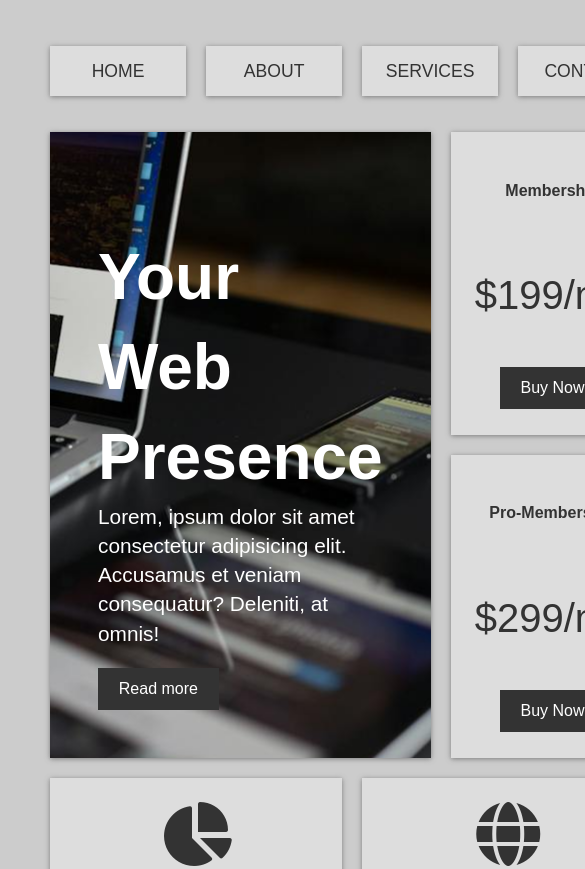
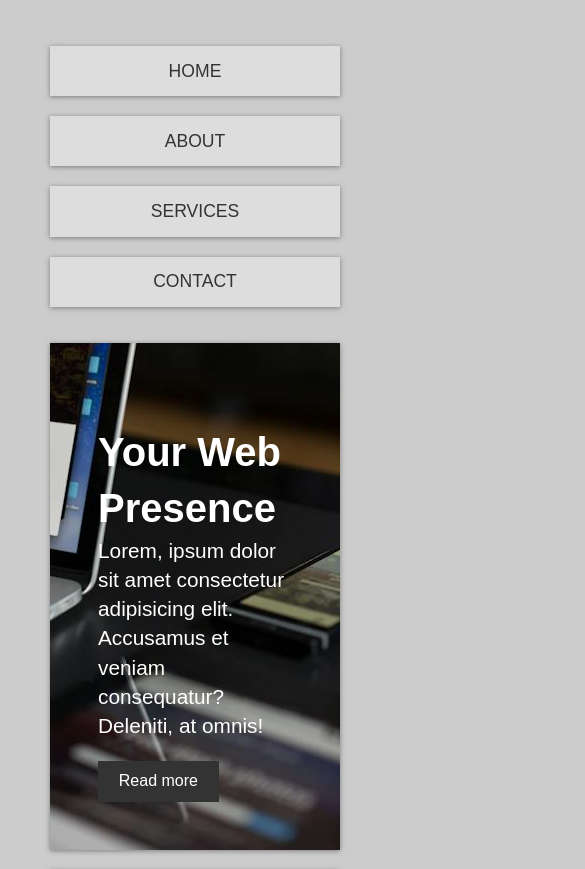
Before and after one commit to Tamalckb531/GridDesign, a plain HTML site: page index.html in a window 390 px wide. Shown: the top 869 px of the page, 585 px wide, since content can reach past the window. Drawn offline with Linux system fonts and the light colour scheme.

Commit message:
added media query. Project complete. Happy Happy Happy ;)

```diff
--- a/style.css
+++ b/style.css
@@ -176,3 +176,41 @@ footer{
     text-align: center;
     padding: 1rem;
 }
+
+/* Media query */
+
+@media(max-width: 700px) {
+    .top-container{
+        grid-template-areas:
+            'showcase showcase'
+            'top-box-a top-box-b';
+    }
+
+    .showcase h1{
+        font-size: 2.5rem;
+    }
+
+    .main-nav ul{
+        grid-template-columns: 1fr;
+    }
+
+    .info{
+        grid-template-columns: 1fr;
+    }
+
+    .info .btn{
+        display: block;
+        text-align: center;
+        margin: auto;
+    }
+}
+
+@media(max-width: 500px) {
+    .top-container{
+        grid-template-areas:
+            'showcase'
+            'top-box-a'
+            'top-box-b';
+    }
+
+}
```
